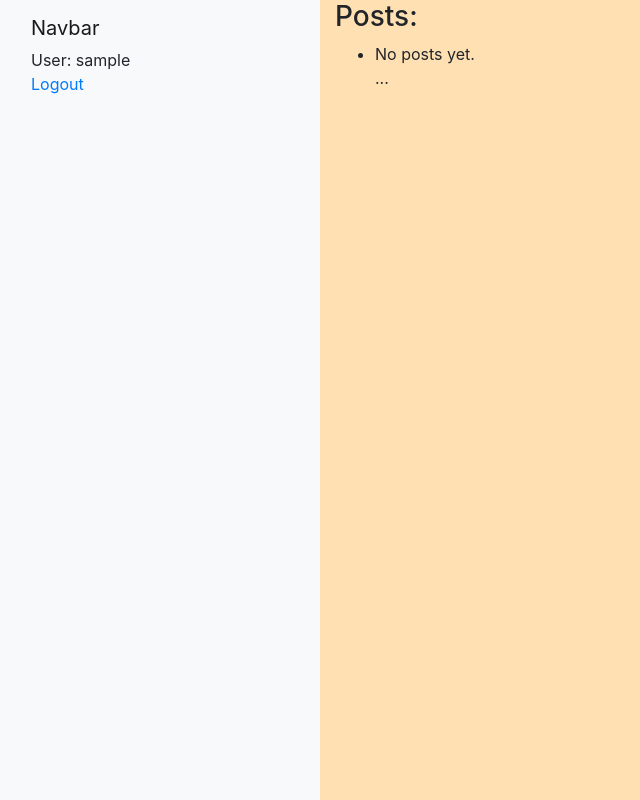
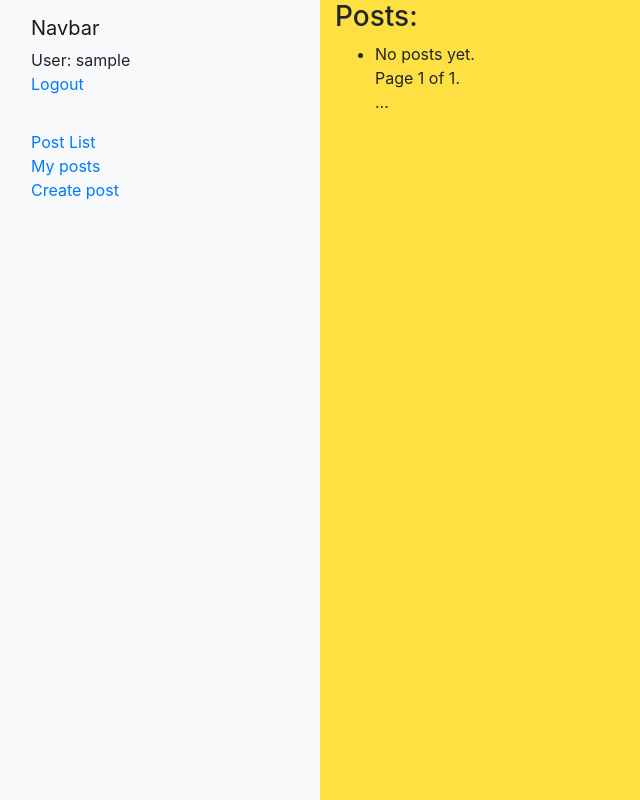
Before and after one commit to CapitanS/Hillel_blog, a Django app: page /posts/posts/ in a window 1280 px wide. Shown: the whole page, without its empty margins (0-640 px from the left). Run offline with Django 3.2, Linux system fonts and the light colour scheme; the visitor is signed in with stand-in values (Sample User, id 1); data that the repository does not hold is empty.

Commit message:
- addede user's posts vieiw, paginator.html for including

```diff
--- a/posts/templates/posts/post_list_page.html
+++ b/posts/templates/posts/post_list_page.html
@@ -14,4 +14,6 @@
     <li>No posts yet.</li>
 {% endfor %}
 
+{% include "paginator_incl.html" %}
+
 {% endblock %}
--- a/posts/urls.py
+++ b/posts/urls.py
@@ -8,4 +8,5 @@
     path('posts/create/', views.PostCreate.as_view(), name='post_create'),
     path('posts/', views.PostList.as_view(), name='post_list'),
     path('posts/<int:pk>/', views.post_comments, name='post_comments'),
+    path('my-posts/', views.users_posts, name='users_posts'),
 ]
--- a/posts/views.py
+++ b/posts/views.py
@@ -67,3 +67,23 @@
     }
 
     return render(request, 'posts/post_detail_page.html', context)
+
+
+def users_posts(request):
+    current_user = request.user
+
+    posted_posts = Post.objects.filter(user=current_user).filter(posted=True)
+    paginator = Paginator(posted_posts, 2)
+    page_number = request.GET.get('page')
+    page_obj_posted = paginator.get_page(page_number)
+
+    unposted_posts = Post.objects.filter(user=current_user).filter(posted=False)
+    paginator = Paginator(unposted_posts, 2)
+    page_number = request.GET.get('page')
+    page_obj_unposted = paginator.get_page(page_number)
+
+    context = {
+        'page_obj_posted': page_obj_posted,
+        'page_obj_unposted': page_obj_unposted,
+    }
+    return render(request, 'posts/users_posts_page.html', context)
--- a/static/css/styles.css
+++ b/static/css/styles.css
@@ -29,3 +29,9 @@
     flex-direction: column !important;
   }
 }
+hr {
+    border: none; /* Убираем границу */
+    background-color: black; /* Цвет линии */
+    color: black; /* Цвет линии для IE6-7 */
+    height: 2px; /* Толщина линии */
+}
--- a/templates/base_generic.html
+++ b/templates/base_generic.html
@@ -22,17 +22,23 @@
           <div class="collapse navbar-collapse" id="navbar">
             <!-- Пункты вертикального меню -->
             <ul class="navbar-nav">
-              {% if user.is_authenticated %}
+            {% if user.is_authenticated %}
             <li>User: {{ user.get_username }}</li>
             <li><a href="{% url 'logout' %}?next={{request.path}}">Logout</a></li>
             {% else %}
             <li><a href="{% url 'login' %}?next={{request.path}}">Login</a></li>
             {% endif %}
+            <hr>
+            <li><a href="{% url 'posts:post_list' %}">Post List</a></l>
+            {% if user.is_authenticated %}
+            <li><a href="{% url 'posts:users_posts' %}">My posts</a></li>
+            <li><a href="{% url 'posts:post_create' %}">Create post</a></li>
+            {% endif %}
             </ul>
           </div>
         </nav>
       </div>
-      <div class="col-md-8 col-lg-9 content-container" style="background-color: #ffe0b2">
+      <div class="col-md-8 col-lg-9 content-container" style="background-color: #FFE042">
 
         {% block content %}
         {% endblock %}
--- /dev/null
+++ b/templates/paginator_incl.html
@@ -0,0 +1,17 @@
+<div class="pagination">
+    <span class="step-links">
+        {% if page_obj.has_previous %}
+            <a href="?page=1">&laquo; first</a>
+            <a href="?page={{ page_obj.previous_page_number }}">previous</a>
+        {% endif %}
+
+        <span class="current">
+            Page {{ page_obj.number }} of {{ page_obj.paginator.num_pages }}.
+        </span>
+
+        {% if page_obj.has_next %}
+            <a href="?page={{ page_obj.next_page_number }}">next</a>
+            <a href="?page={{ page_obj.paginator.num_pages }}">last &raquo;</a>
+        {% endif %}
+    </span>
+</div>
```
Also changed, not shown: posts/templates/posts/post_detail_page.html (+5 -21 lines), posts/templates/posts/users_posts_page.html (added, +61 -0 lines).
